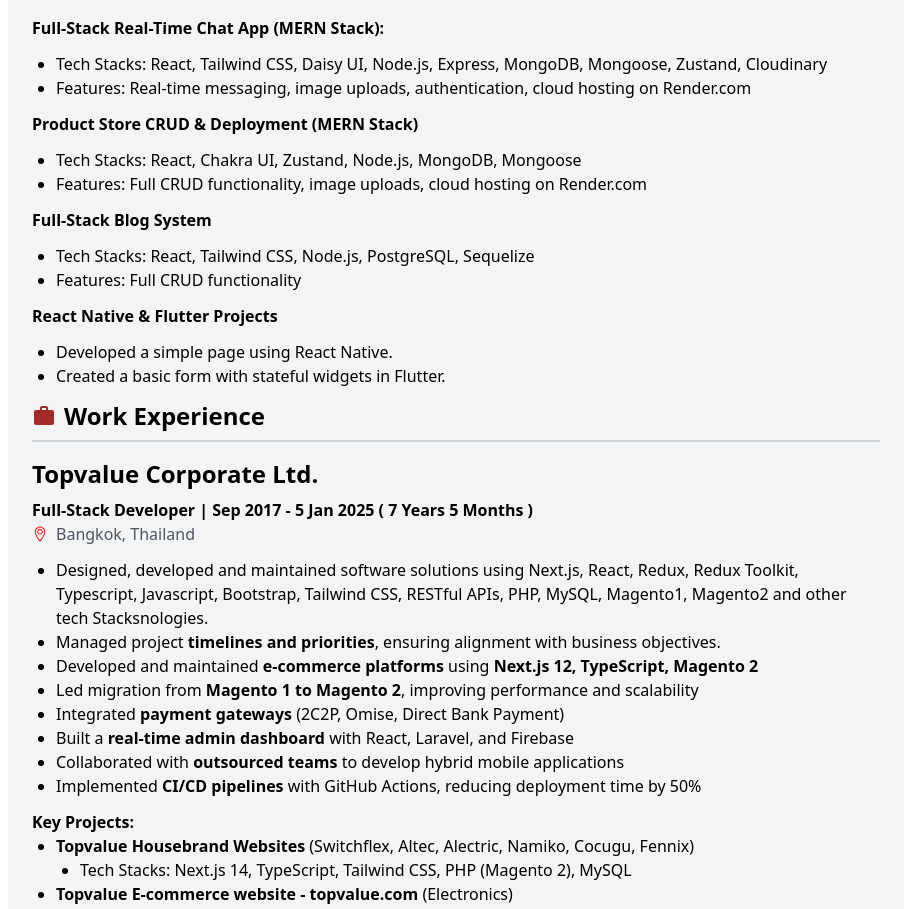
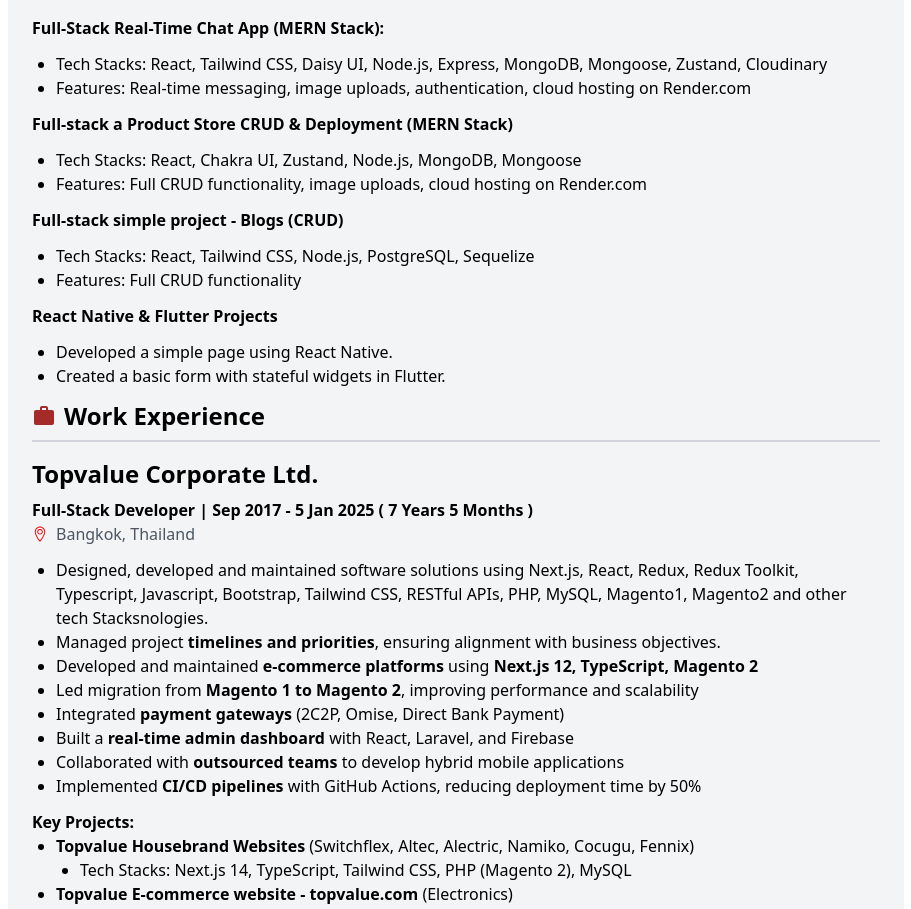
Before and after one commit to oopbest/my-resume, a React (Vite) app: page / in a window 1280 px wide. Shown: the part 908-1817 px from the top of the page, without its empty margins (184-1095 px from the left). Built offline with nearby package versions, Linux system fonts and the light colour scheme.

Commit message:
update v.1.0.5

```diff
--- a/src/components/PersonalProject.jsx
+++ b/src/components/PersonalProject.jsx
@@ -20,7 +20,7 @@
         </li>
       </ul>
       <h3 className="font-bold">
-        Product Store CRUD & Deployment (MERN Stack)
+        Full-stack a Product Store CRUD & Deployment (MERN Stack)
       </h3>
       <ul className="list-disc ml-6 my-3">
         <li>
@@ -31,7 +31,7 @@
           Render.com{" "}
         </li>
       </ul>
-      <h3 className="font-bold">Full-Stack Blog System</h3>
+      <h3 className="font-bold">Full-stack simple project - Blogs (CRUD)</h3>
       <ul className="list-disc ml-6 my-3">
         <li>
           Tech Stacks: React, Tailwind CSS, Node.js, PostgreSQL, Sequelize
```
